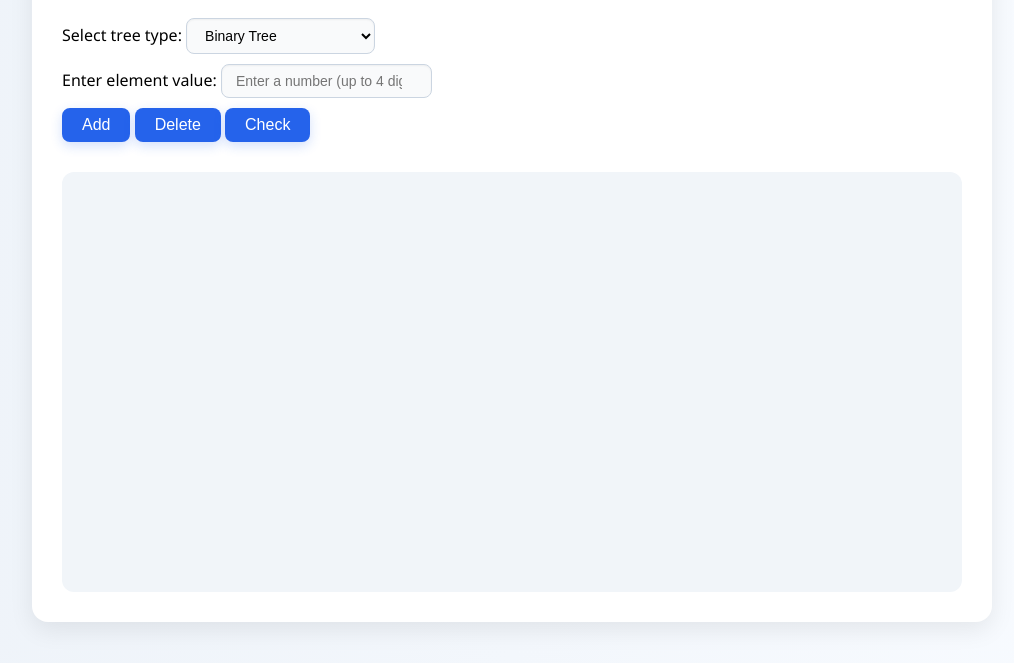
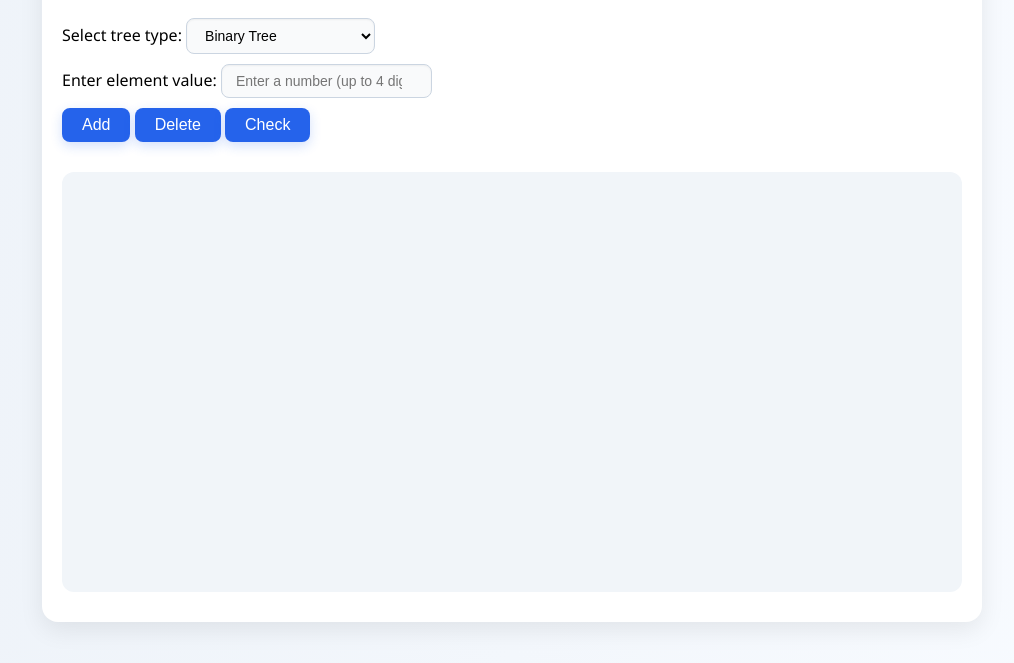
Before and after one commit to Khanh779/Tree_Data_Stucture_Web, a plain HTML site: page index.html in a window 1280 px wide. Shown: the part 117-780 px from the top of the page, without its empty margins (128-1142 px from the left). Drawn offline with Linux system fonts and the light colour scheme.

Commit message:
Add files via upload
d

```diff
--- a/style.css
+++ b/style.css
@@ -11,7 +11,7 @@ body {
     background: #ffffff;
     border-radius: 16px;
     box-shadow: 0 8px 24px rgba(0, 0, 0, 0.08);
-    padding: 10px 30px 30px;
+    padding: 10px 20px 30px;
     transition: all 0.3s ease;
 }
 
@@ -78,7 +78,7 @@ button:hover {
     align-items: flex-start;
     background-color: #f1f5f9;
     border-radius: 12px;
-    padding: 10px 60px;
+    padding: 10px 20px;
     width: auto;
     overflow: auto;
 }
```
